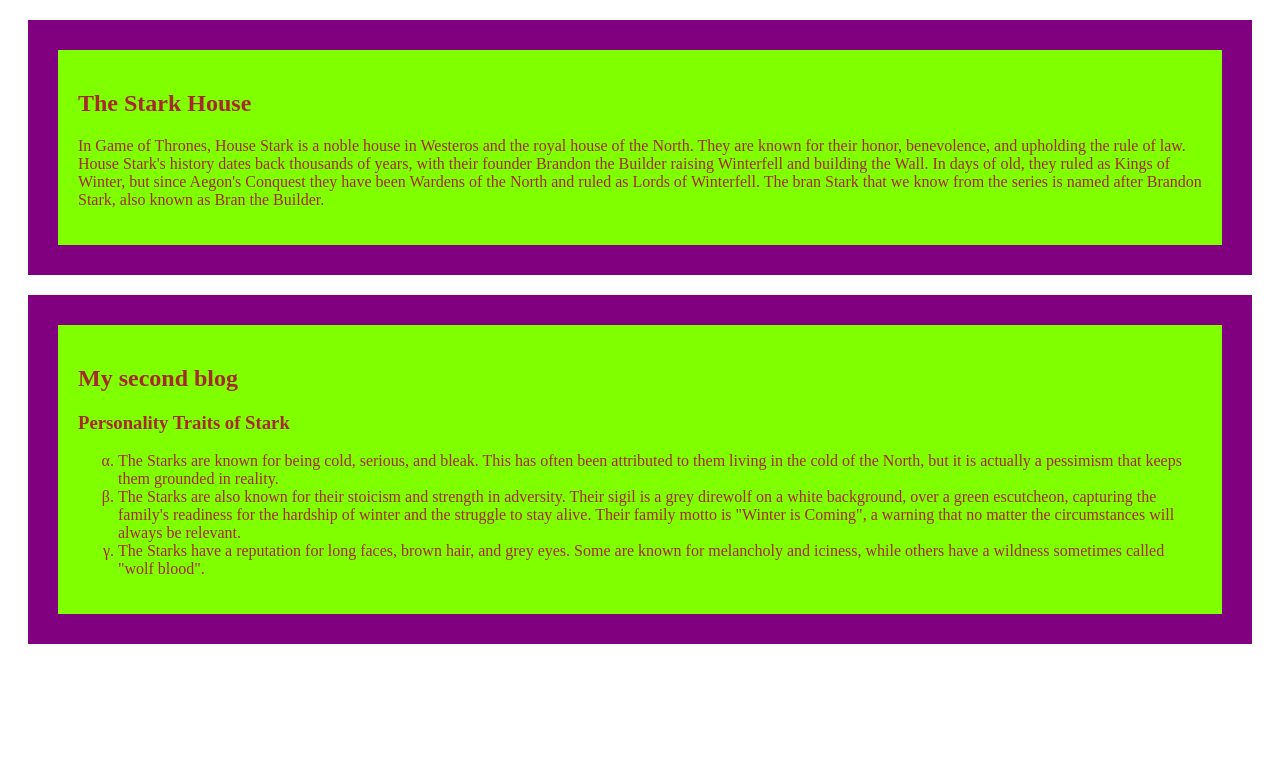
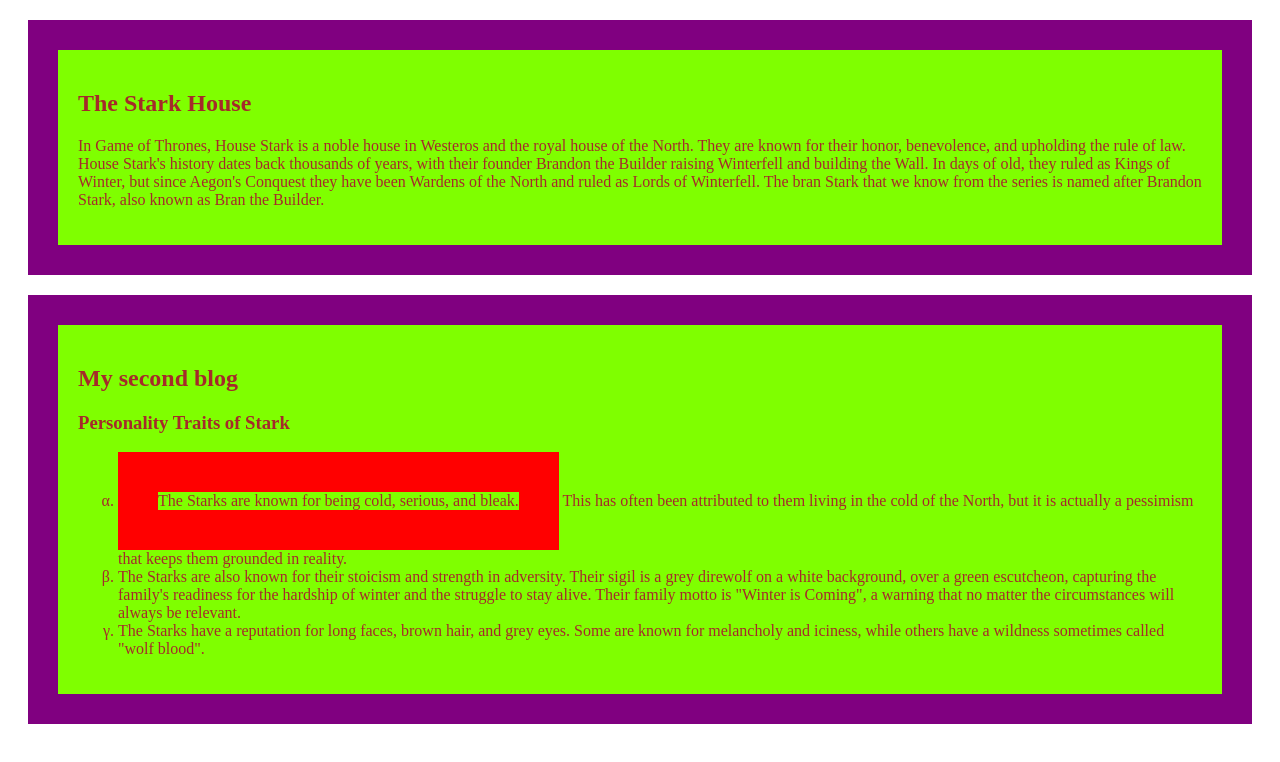
Before and after one commit to jannatunnafi/my-first-website, a plain HTML site: page index.html in a window 1280 px wide. Drawn offline with Linux system fonts and the light colour scheme.

Commit message:
added new id

```diff
--- a/blog.css
+++ b/blog.css
@@ -9,3 +9,9 @@ div{
 ul{
     list-style-type: lower-greek;
 }
+
+#jala{
+    border: 40px solid red;
+    display: inline-block;
+
+}
--- a/index.html
+++ b/index.html
@@ -16,7 +16,7 @@
         <h2>My second blog</h2>
         <h3>Personality Traits of Stark</h3>
         <ul>
-            <li>The Starks are known for being cold, serious, and bleak. This has often been attributed to them living in the cold of the North, but it is actually a pessimism that keeps them grounded in reality.
+            <li><span id="jala">The Starks are known for being cold, serious, and bleak.</span> This has often been attributed to them living in the cold of the North, but it is actually a pessimism that keeps them grounded in reality.
             </li>
             <li>The Starks are also known for their stoicism and strength in adversity. Their sigil is a grey direwolf on a white background, over a green escutcheon, capturing the family's readiness for the hardship of winter and the struggle to stay alive. Their family motto is "Winter is Coming", a warning that no matter the circumstances will always be relevant.
             </li>
```
